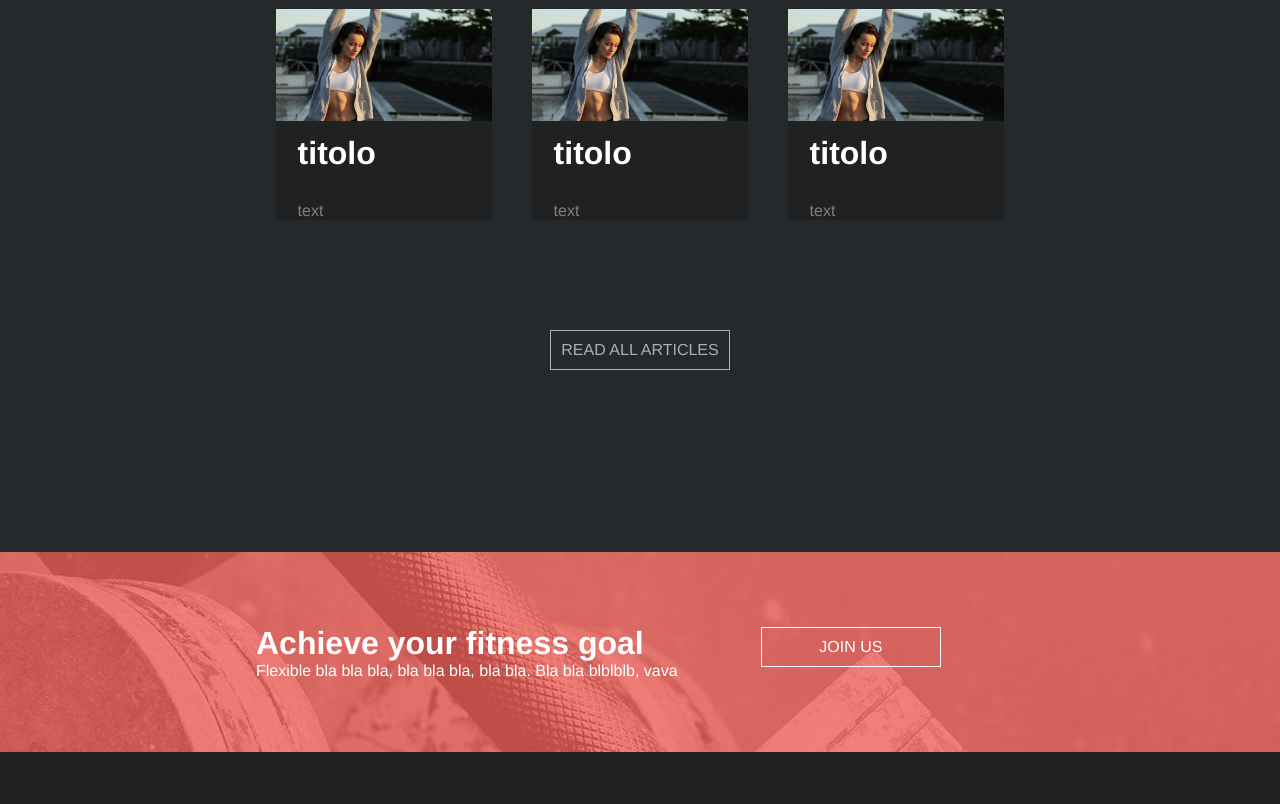
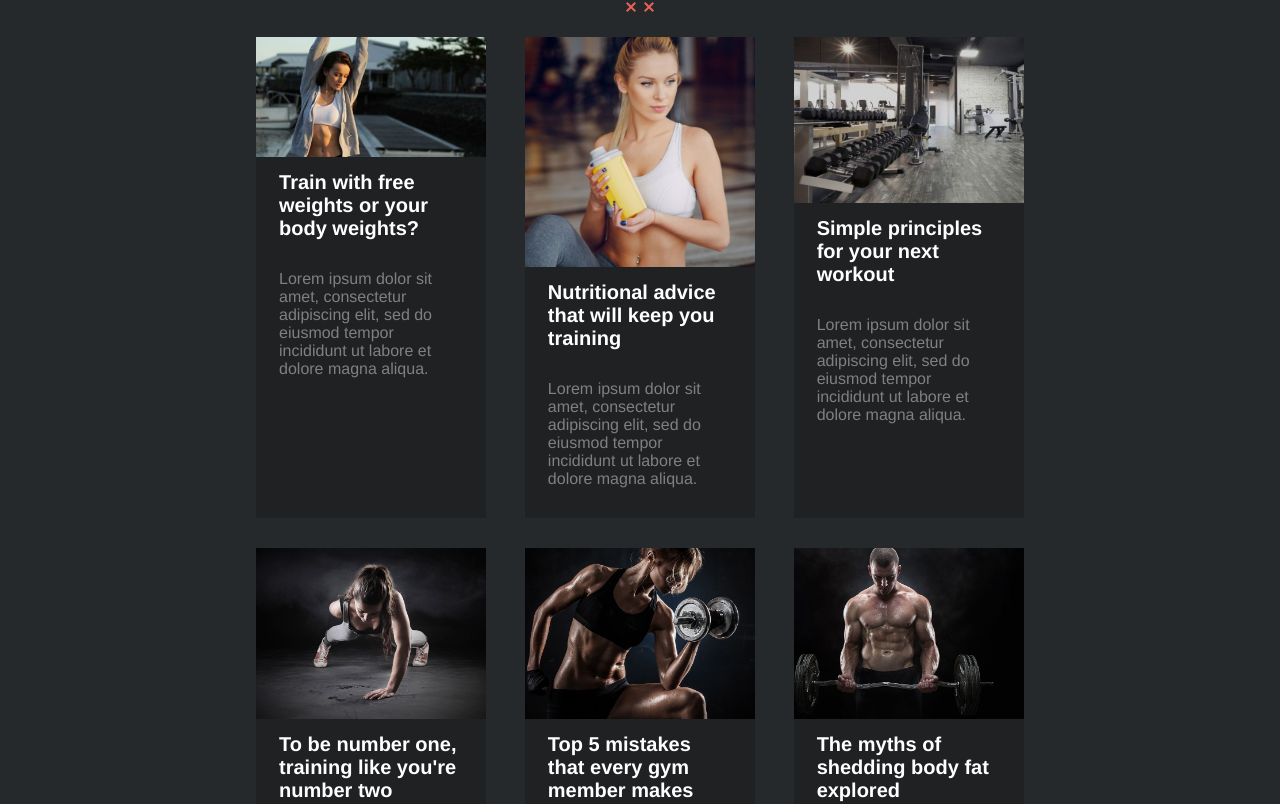
Before and after one commit to riccardolipparini/proj-html-vuejs, a Vue app: page / in a window 1280 px wide. Shown: the part 5098-5902 px from the top of the page. Built offline with nearby package versions, Linux system fonts and the light colour scheme.

Commit message:
add dynamics

```diff
--- a/src/components/News.vue
+++ b/src/components/News.vue
@@ -6,35 +6,15 @@
         <img src="../assets/img/divider-xx-red.png" alt="" />
       </div>
       <div class="results">
-        <div class="contain_news">
-          <div class="news">
-            <img src="../assets/img/blog1-400x208.jpg" alt="" />
+
+          <div class="news" v-for="info, i in news" :key="i">
+            <img :src="require(`../assets/img/${info.image}`)" alt="" />
             <div class="news_space">
-              <h1>titolo</h1>
-              <p>text</p>
+              <h1>{{info.title}}</h1>
+              <p>{{info.text}}</p>
             </div>
           </div>
-        </div>
 
-        <div class="contain_news">
-          <div class="news">
-            <img src="../assets/img/blog1-400x208.jpg" alt="" />
-            <div class="news_space">
-              <h1>titolo</h1>
-              <p>text</p>
-            </div>
-          </div>
-        </div>
-
-        <div class="contain_news">
-          <div class="news">
-            <img src="../assets/img/blog1-400x208.jpg" alt="" />
-            <div class="news_space">
-              <h1>titolo</h1>
-              <p>text</p>
-            </div>
-          </div>
-        </div>
       </div>
       <div class="buttons">
         <a href="">READ ALL ARTICLES</a>
@@ -48,7 +28,42 @@
 
 export default {
   name: "News",
-  components: {},
+  data(){
+    return{
+      news:[
+        {
+          text:"Lorem ipsum dolor sit amet, consectetur adipiscing elit, sed do eiusmod tempor incididunt ut labore et dolore magna aliqua.",
+          title:"Train with free weights or your body weights?",
+          image:"blog1-400x208.jpg"
+        },
+        {
+          text:"Lorem ipsum dolor sit amet, consectetur adipiscing elit, sed do eiusmod tempor incididunt ut labore et dolore magna aliqua.",
+          title:"Nutritional advice that will keep you training",
+          image:"blog6-600x600.jpg"
+        },
+        {
+          text:"Lorem ipsum dolor sit amet, consectetur adipiscing elit, sed do eiusmod tempor incididunt ut labore et dolore magna aliqua.",
+          title:"Simple principles for your next workout",
+          image:"blog4-400x289.jpg"
+        },
+        {
+          text:"Lorem ipsum dolor sit amet, consectetur adipiscing elit, sed do eiusmod tempor incididunt ut labore et dolore magna aliqua.",
+          title:"To be number one, training like you're number two",
+          image:"trainer1.jpg"
+        },
+        {
+          text:"Lorem ipsum dolor sit amet, consectetur adipiscing elit, sed do eiusmod tempor incididunt ut labore et dolore magna aliqua.",
+          title:"Top 5 mistakes that every gym member makes",
+          image:"trainer3.jpg"
+        },
+        {
+          text:"Lorem ipsum dolor sit amet, consectetur adipiscing elit, sed do eiusmod tempor incididunt ut labore et dolore magna aliqua.",
+          title:"The myths of shedding body fat explored",
+          image:"trainer4.jpg"
+        },
+      ]
+    }
+  }
 };
 </script>
 
@@ -57,7 +72,7 @@ export default {
   display: flex;
   justify-content: center;
   align-items: center;
-  height: 100vh;
+  height: 1500px;
   background-color: rgba(37, 41, 43, 255);
 
   .contain_results {
@@ -65,35 +80,43 @@ export default {
   }
   .title {
     text-align: center;
+    img{
+      margin-top: 40px;
+      margin-bottom: 20px;
+    }
+    h1{
+      color: white;
+    }
   }
   .results {
     display: flex;
     justify-content: space-between;
-    .contain_news {
-      width: calc(90% / 3);
-      margin: 20px 20px;
+    flex-wrap: wrap;
       .news {
-        margin-bottom: 50px;
+        width: calc(90% / 3);
+        margin-bottom: 30px;
         background-color: rgba(31, 33, 35, 255);
         .news_space{
           margin: 0 auto;
           width: 80%;
         }
         img {
-          max-width: 100%;
+          width: 100%;
         }
         h1 {
           color: white;
           margin-top: 10px;
+          font-size: 20px;
         }
         p {
           color: rgba(128, 128, 129, 255);
           margin-top: 30px;
+          margin-bottom: 30px;
         }
       }
-    }
   }
 }
+
 .buttons {
   padding: 10px;
   border: solid rgba(174, 175, 174, 255) 1px;
```
